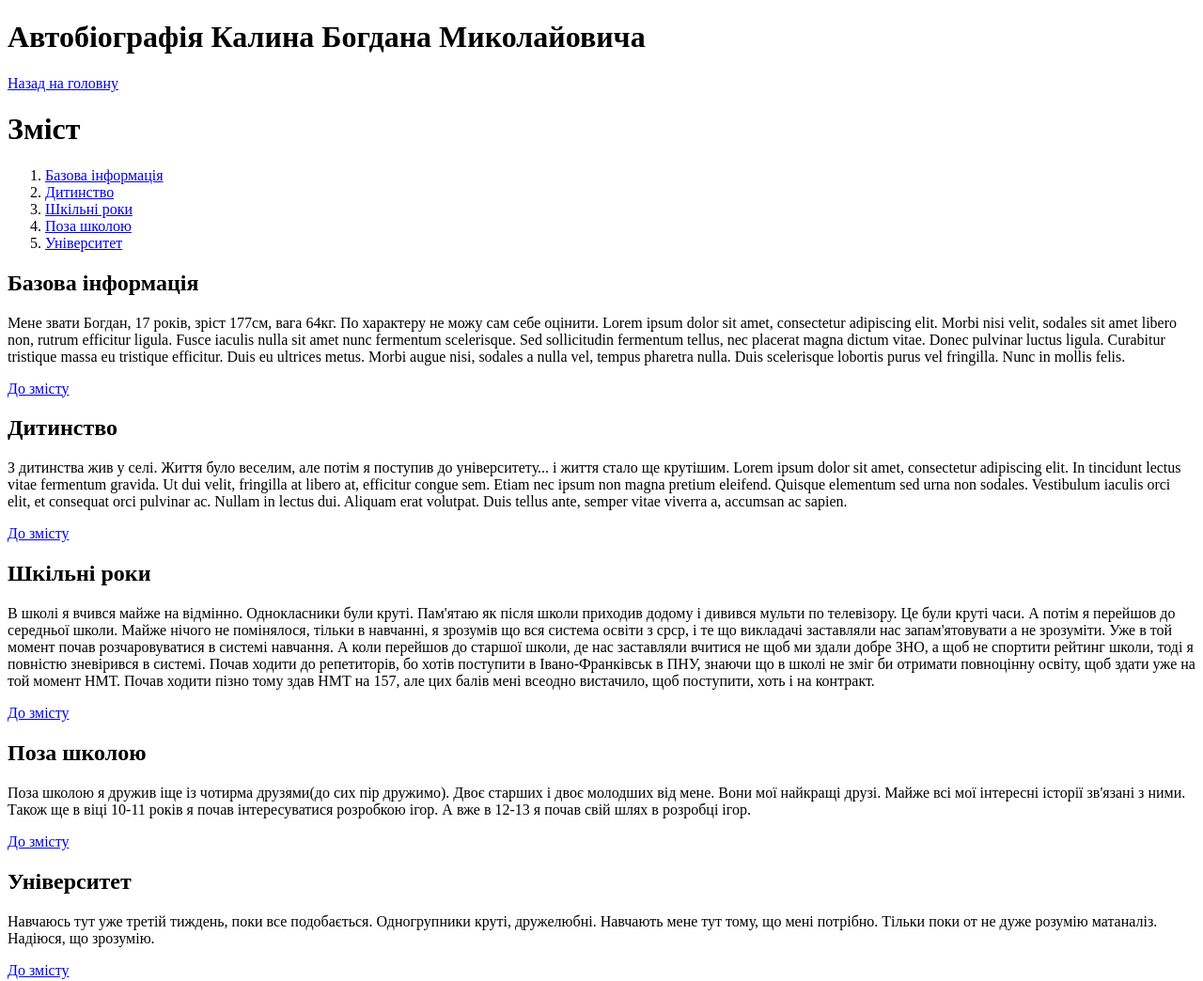
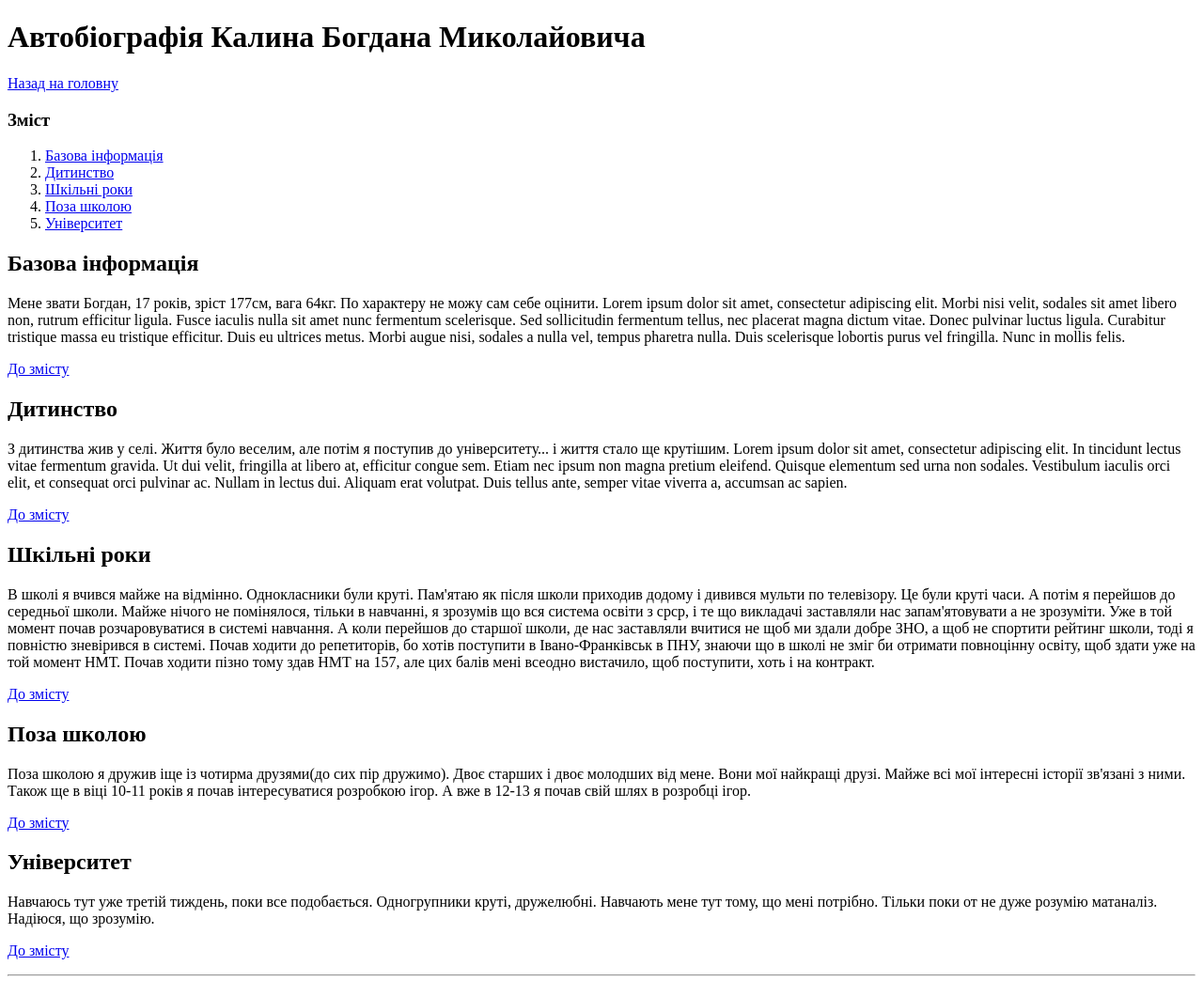
Before and after one commit to bohomdaan/Pract1, a plain HTML site: page Практична 2/biography.html in a window 1280 px wide. Shown: the top 1044 px of the page at 94% size. Drawn offline with Linux system fonts and the light colour scheme.

Commit message:
Update biography.html

```diff
--- a/Практична 2/biography.html
+++ b/Практична 2/biography.html
@@ -13,7 +13,7 @@
 <h1 id="3"> Автобіографія Калина Богдана Миколайовича </h1>
 <p><a href="index.html">Назад на головну</a></p>
 
-<h1>Зміст</h1>
+<h3>Зміст</h3>
 
 <ol id="1">
     <li><a href="#1.1">Базова інформація</a></li>
```
